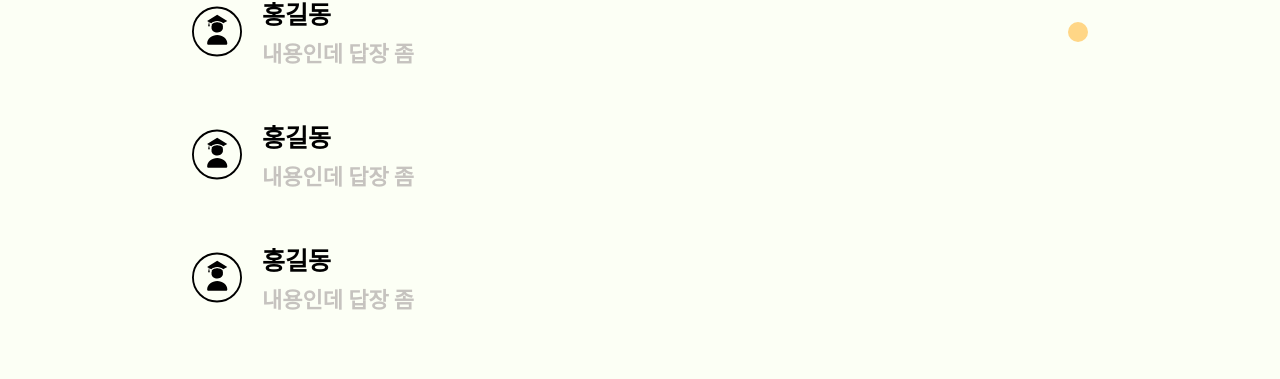
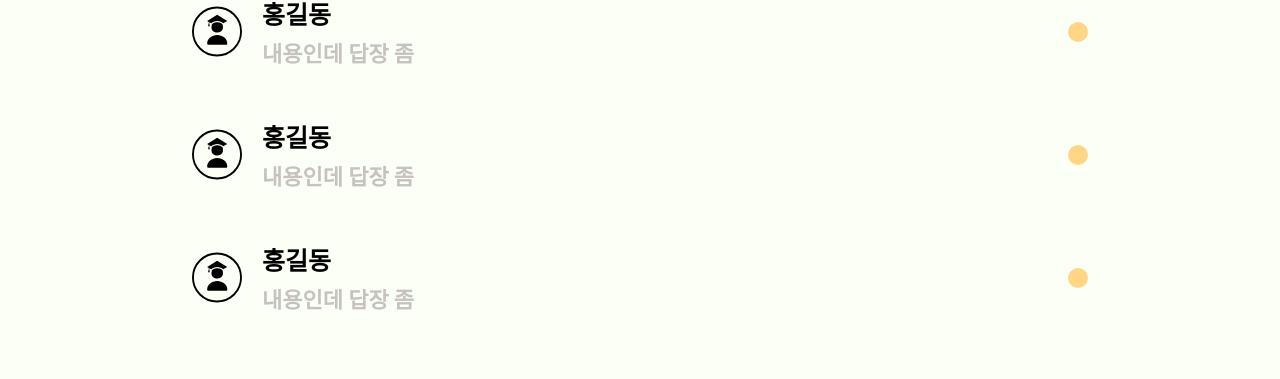
Before and after one commit to 2023-AHEUNGTHON/Team_6, a React (Create React App) app: page /chat-list in a window 1280 px wide. Shown: the part 417-796 px from the top of the page. Built offline with nearby package versions, Linux system fonts and the light colour scheme.

Commit message:
feat: 채팅 정리

```diff
--- a/src/components/ChatList.jsx
+++ b/src/components/ChatList.jsx
@@ -17,6 +17,7 @@ const LeftListWrap = styled.div`
 const ListWrap = styled.div`
   display: flex;
   margin: 10px 0;
+  cursor: pointer;
 `
 
 const ProfileImg = styled.img`
@@ -46,11 +47,11 @@ const NewIcon = styled.img`
 
 `
 
-const ChatList = ({newCheck, name, content}) => {
+const ChatList = ({newCheck, name, content, onClick}) => {
     return(
         <>
             {newCheck == 'true' ?
-                <NewListWrap>
+                <NewListWrap onClick={onClick}>
                     <LeftListWrap>
                         <ProfileImg src={profile} />
                         <ContentWrap>
@@ -61,7 +62,7 @@ const ChatList = ({newCheck, name, content}) => {
                     <NewIcon src={newIcon} />
                 </NewListWrap>
                 :
-                <ListWrap>
+                <ListWrap onClick={onClick}>
                     <ProfileImg src={profile} />
                     <ContentWrap>
                         <Name>{name}</Name>
--- a/src/pages/ChatList.jsx
+++ b/src/pages/ChatList.jsx
@@ -4,6 +4,7 @@ import BackNav from './../components/BackNav';
 import Nav from "../components/CommonNav";
 import Footer from './../components/Footer';
 import List from './../components/ChatList';
+import {useNavigate} from "react-router-dom";
 
 const Container = styled.div`
   width: 100%;
@@ -17,16 +18,17 @@ const ListWrap = styled.div`
 `
 
 const ChatList = () => {
+    const navigate = useNavigate();
     return(
         <Container>
             <Nav />
             <BackNav />
             <ListWrap>
-                <List newCheck='true' name='홍길동' content='내용인데 답장 좀'/>
-                <List newCheck='true' name='홍길동' content='내용인데 답장 좀'/>
-                <List newCheck='true' name='홍길동' content='내용인데 답장 좀'/>
-                <List newCheck='false' name='홍길동' content='내용인데 답장 좀'/>
-                <List newCheck='false' name='홍길동' content='내용인데 답장 좀'/>
+                <List newCheck='true' name='홍길동' content='내용인데 답장 좀' onClick={() => navigate('/chat')}/>
+                <List newCheck='true' name='홍길동' content='내용인데 답장 좀' onClick={() => navigate('/chat')}/>
+                <List newCheck='true' name='홍길동' content='내용인데 답장 좀' onClick={() => navigate('/chat')}/>
+                <List newCheck='true' name='홍길동' content='내용인데 답장 좀' onClick={() => navigate('/chat')}/>
+                <List newCheck='true' name='홍길동' content='내용인데 답장 좀' onClick={() => navigate('/chat')}/>
             </ListWrap>
             <Footer />
         </Container>
```
